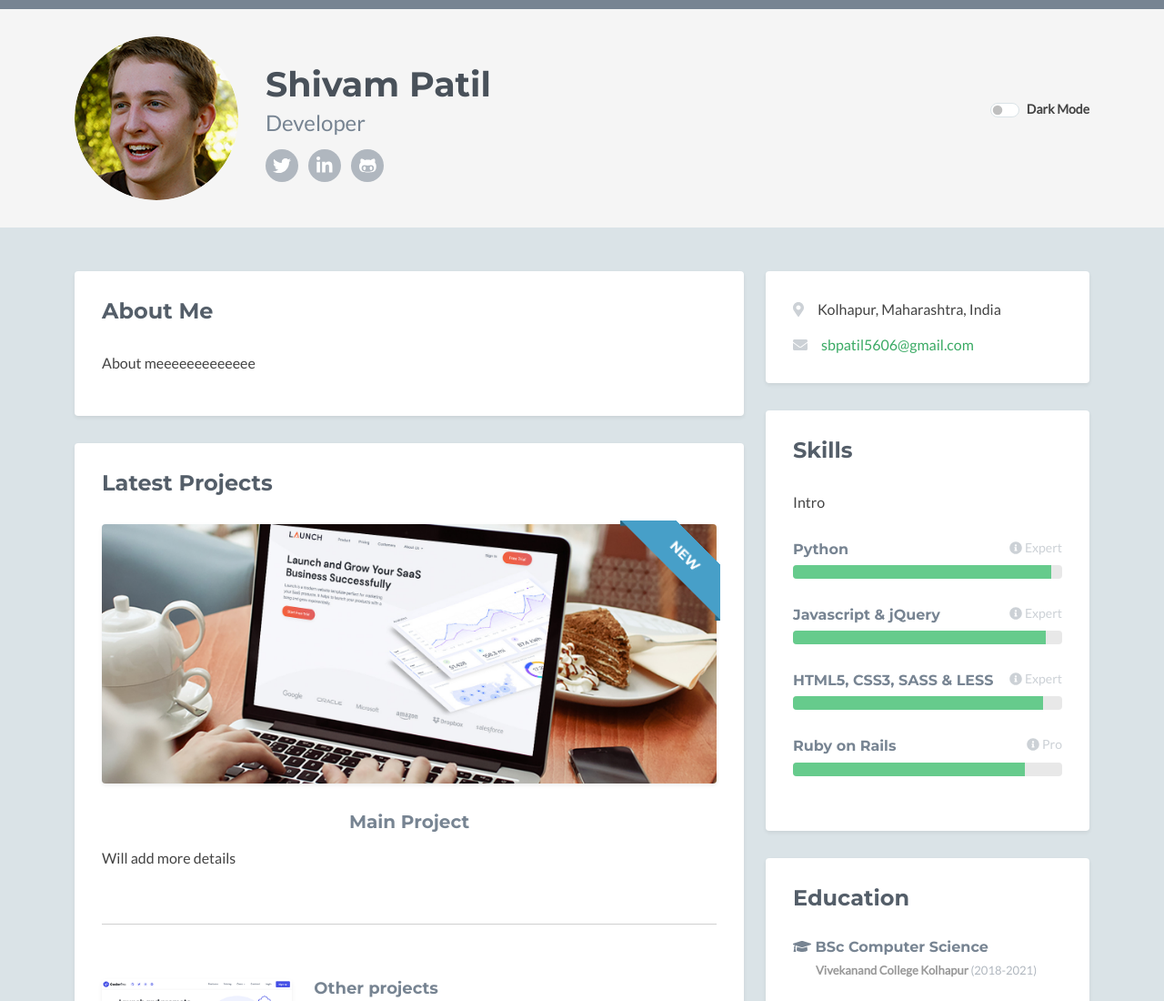
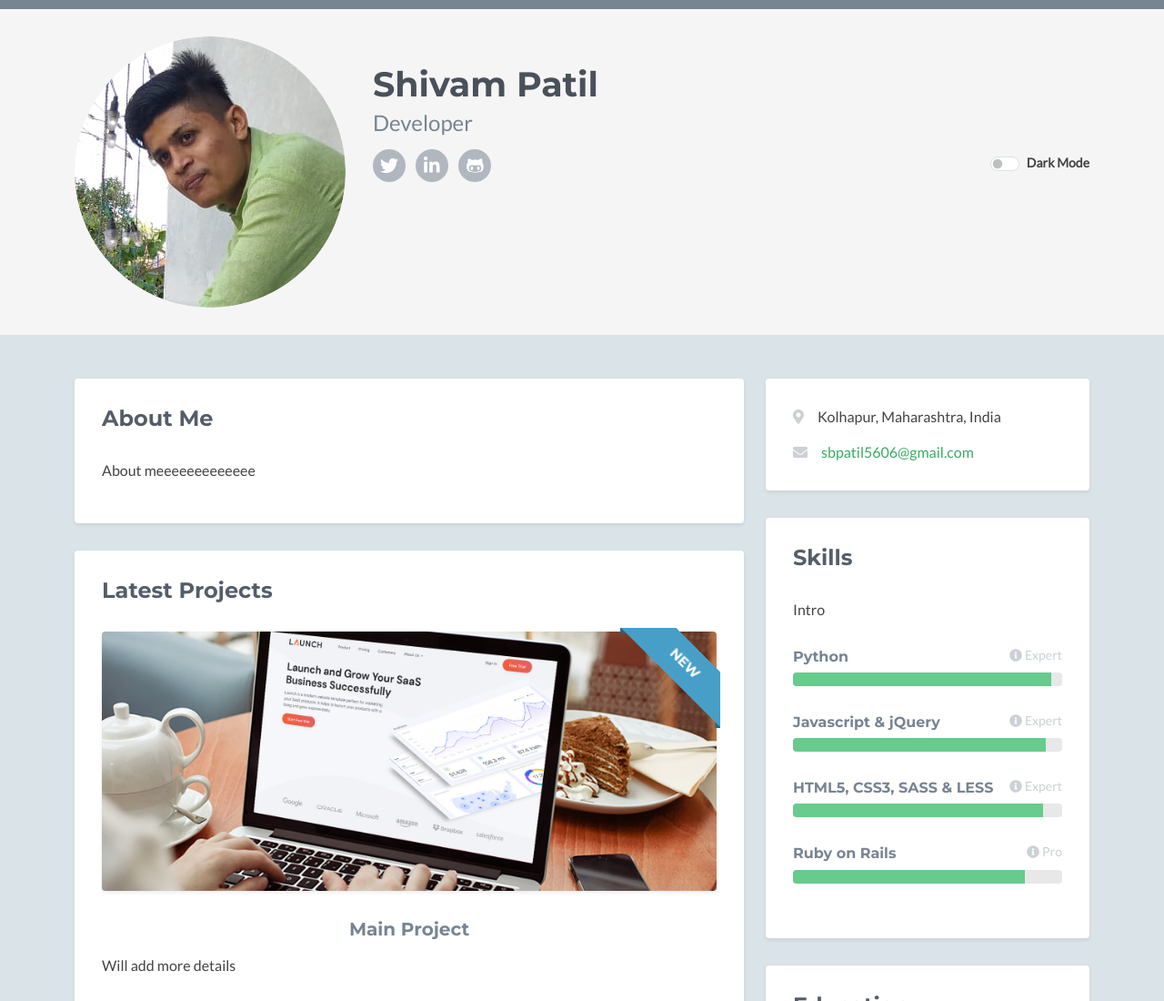
Before and after one commit to shivampatil5606/shivampatil5606.github.io, a plain HTML site: page index.html in a window 1280 px wide. Shown: the top 1100 px of the page at 91% size. Drawn offline with nearby package versions, Linux system fonts and the light colour scheme; some icons are missing.

Commit message:
added profile picture

```diff
--- a/index.html
+++ b/index.html
@@ -31,7 +31,7 @@
         <div class="container">
 	        <div class="row align-items-center">
 			    <div class="col">
-		            <img class="profile-image img-fluid float-start rounded-circle" src="assets/images/profile.png" alt="profile image" />
+		            <img class="profile-image img-fluid float-start rounded-circle" src="assets/images/profile-1.png" alt="profile image" />
 		            <div class="profile-content">
 		                <h1 class="name">Shivam Patil</h1>
 		                <h2 class="desc">Developer</h2>
```
Also changed, not shown: assets/images/profile-1.png (added), assets/images/profile-pic.jpg (deleted), assets/images/profile.png (deleted), assets/wallhaven-cap.png (deleted).
